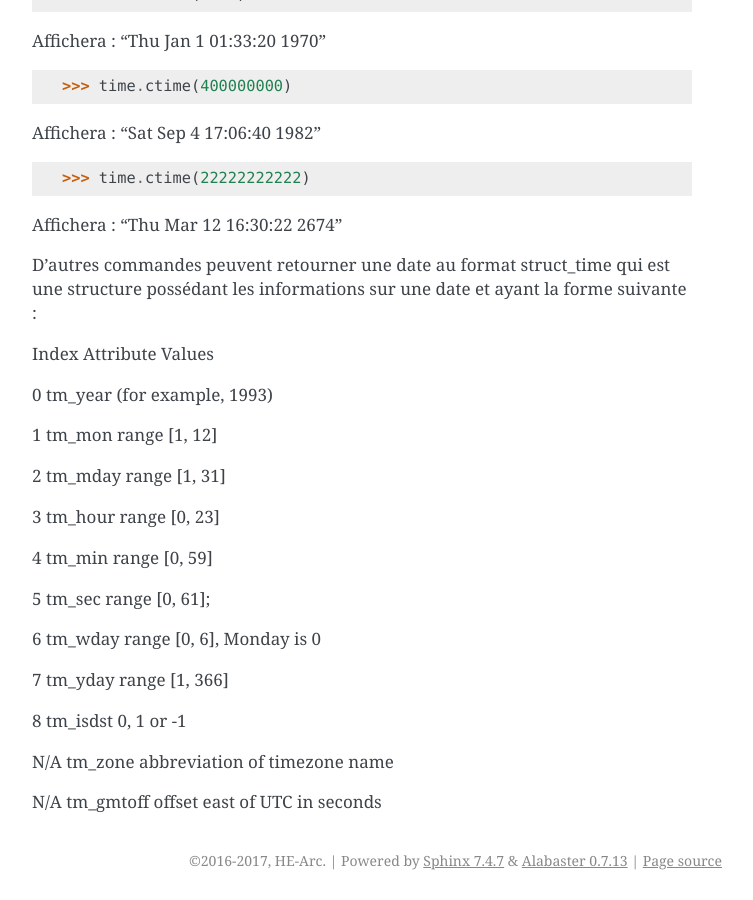
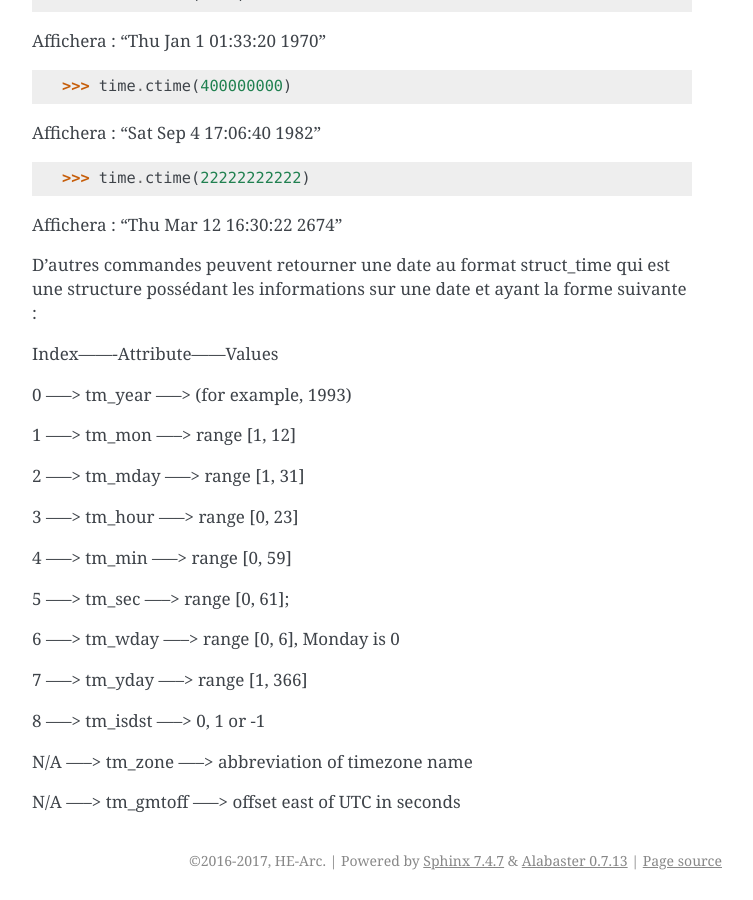
Before and after one commit to HE-Arc/livre-python, a Sphinx documentation site: the page built from source/time/index.rst, in a window 1280 px wide and 900 px high, scrolled down 1414 px. Shown: the whole window, without its empty margins (388-1141 px from the left). Built offline with Sphinx 7.4.7, drawn with Linux system fonts in a browser that asks for light colours.

```diff
--- a/source/time/index.rst
+++ b/source/time/index.rst
@@ -86,26 +86,26 @@ Affichera : 'Thu Mar 12 16:30:22 2674'
 D'autres commandes peuvent retourner une date au format struct_time qui est une structure possédant les informations sur une date et ayant la forme suivante :
 
 
-Index	      Attribute	   Values
+Index-------Attribute------Values
 
-0	         tm_year        (for example, 1993)
+0 -----> tm_year -----> (for example, 1993)
 
-1	         tm_mon         range [1, 12]
+1 -----> tm_mon -----> range [1, 12]
 
-2           tm_mday        range [1, 31]
+2 -----> tm_mday -----> range [1, 31]
 
-3	         tm_hour        range [0, 23]
+3 -----> tm_hour -----> range [0, 23]
 
-4	         tm_min         range [0, 59]
+4 -----> tm_min -----> range [0, 59]
 
-5	         tm_sec	      range [0, 61];
+5 -----> tm_sec -----> range [0, 61];
 
-6	         tm_wday	      range [0, 6], Monday is 0
+6 -----> tm_wday -----> range [0, 6], Monday is 0
 
-7	         tm_yday	      range [1, 366]
+7 -----> tm_yday -----> range [1, 366]
 
-8	         tm_isdst	      0, 1 or -1
+8 -----> tm_isdst -----> 0, 1 or -1
 
-N/A	      tm_zone	      abbreviation of timezone name
+N/A -----> tm_zone -----> abbreviation of timezone name
 
-N/A	      tm_gmtoff	   offset east of UTC in seconds
+N/A -----> tm_gmtoff -----> offset east of UTC in seconds
```
